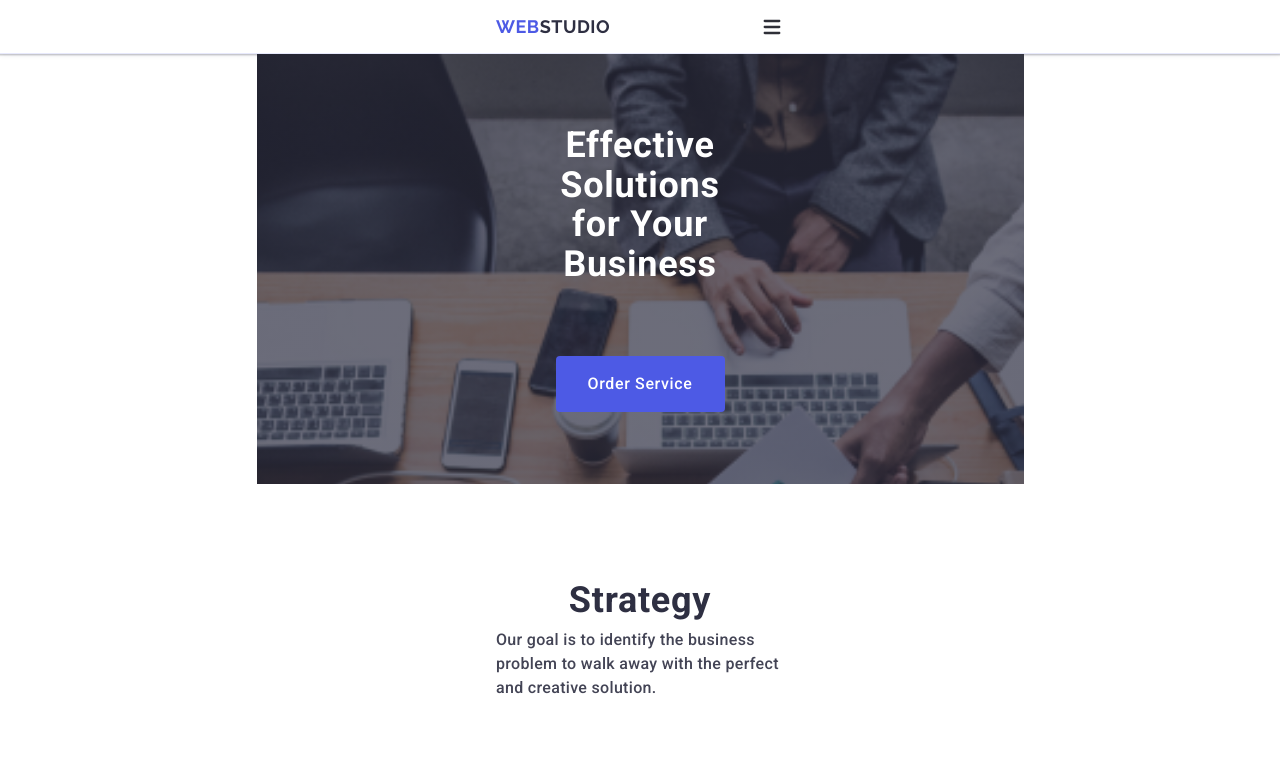
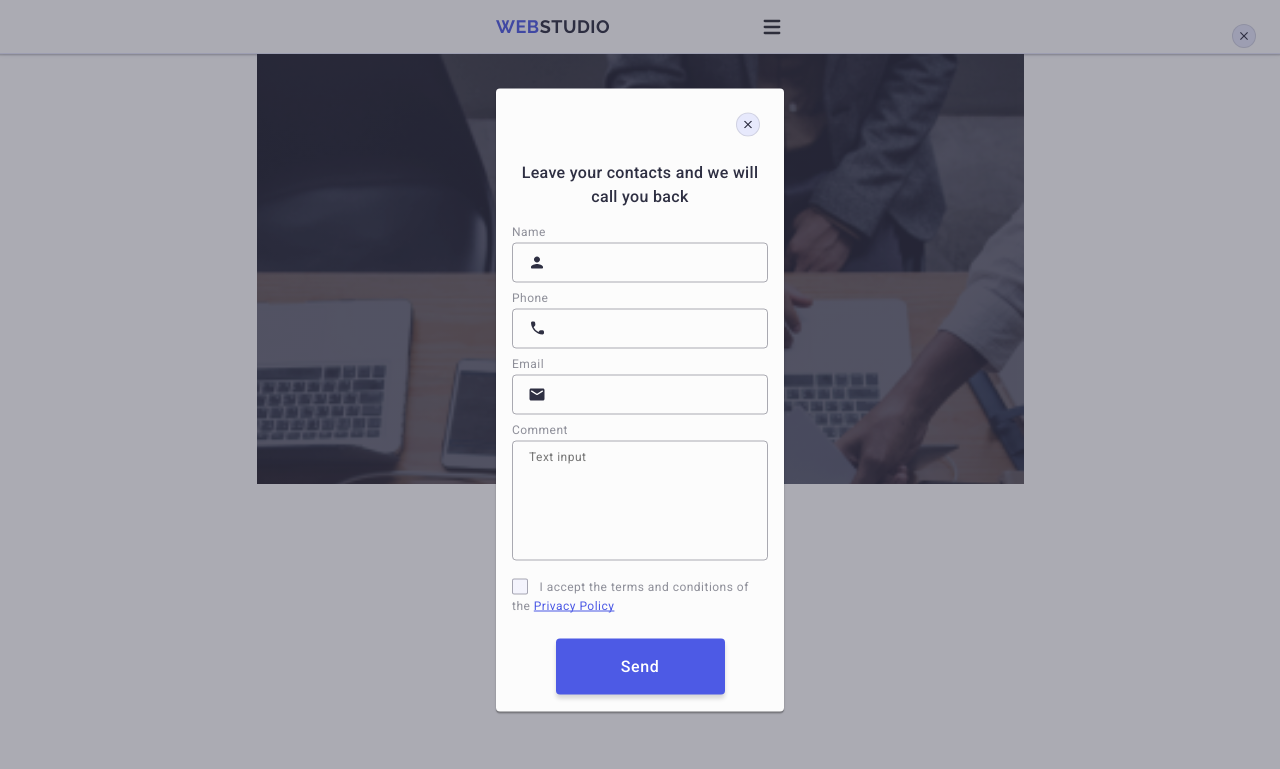
Before and after one commit to Masikkx/goit-markup-hw-06, a plain HTML site: page index.html in a window 1280 px wide. Shown: the top 769 px of the page. Drawn offline with nearby package versions, Linux system fonts and the light colour scheme.

Commit message:
Layout is-open

```diff
--- a/index.html
+++ b/index.html
@@ -531,7 +531,7 @@
         </div>
       </div>
     </footer>
-    <div class="layout">
+    <div class="layout is-open">
       <div class="pop-up-form">
         <button type="button" class="form-close-btn">
           <svg class="close-btn-icon" width="8" height="8">
@@ -608,5 +608,17 @@
         </form>
       </div>
     </div>
+    <div class="burger-menu-layout">
+      <div class="burger-menu">
+		<button type="button" class="form-close-btn">
+			<svg class="close-btn-icon" width="8" height="8">
+			  <use
+				class="close-btn-icon"
+				href="./images/icons.svg#icon-form-close-btn"
+			  ></use>
+			</svg>
+
+	  </div>
+    </div>
   </body>
 </html>
```
